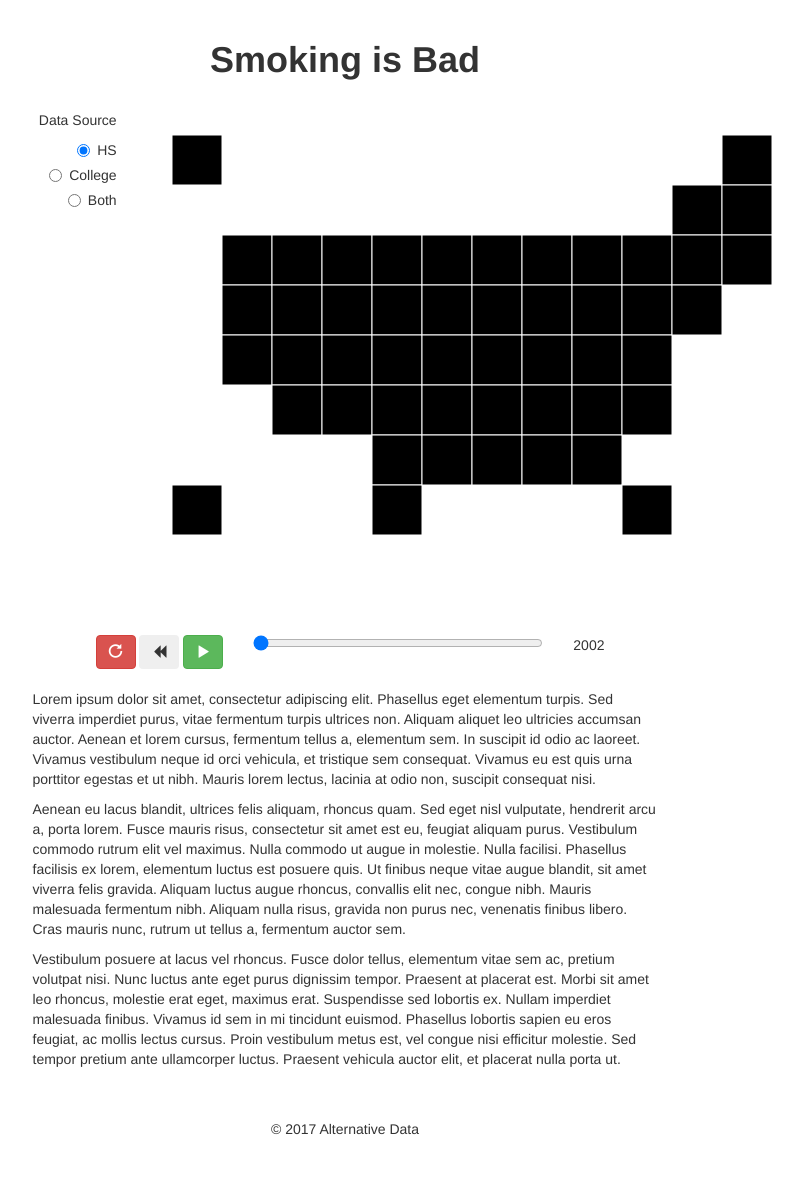
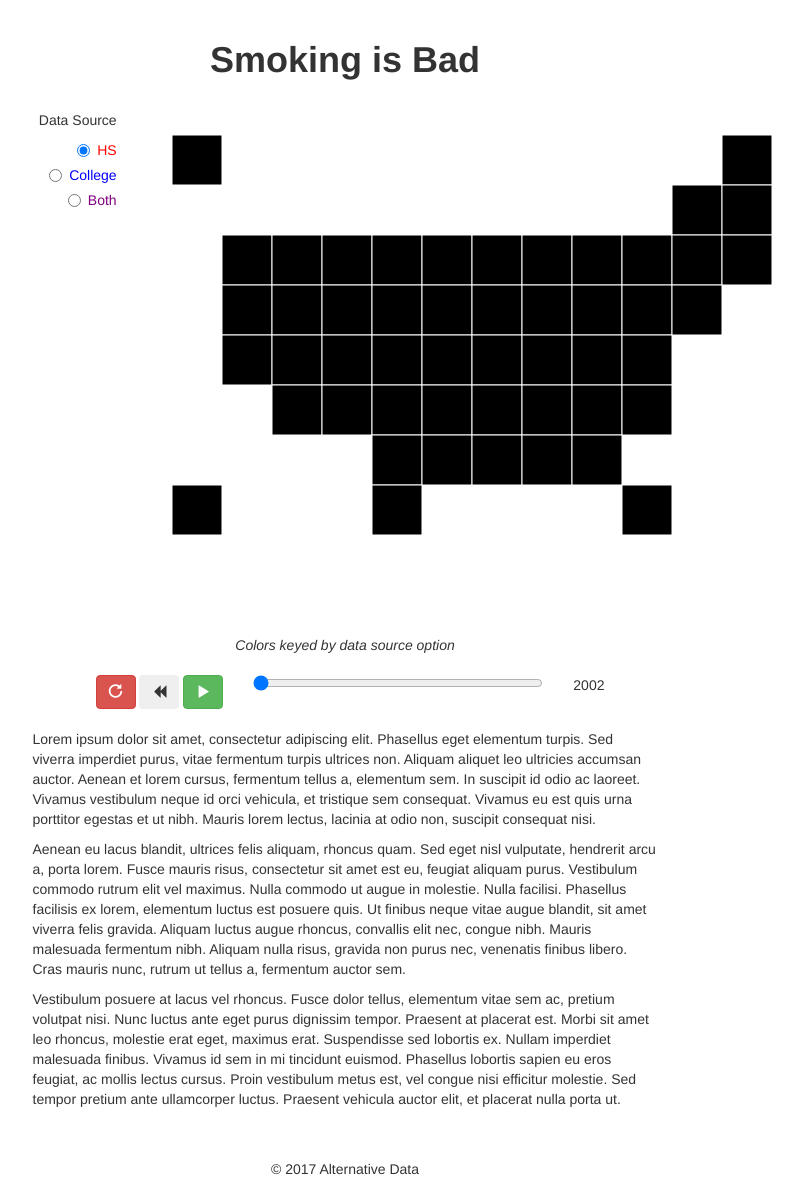
Before and after one commit to EMilborn/Alternative_data, a Flask app: page / in a window 1280 px wide; the page is wider, and only the part inside the window is pictured. Shown: that part, without its empty margins (295-1098 px from the left). Before the commit the page ends 1135 px from the top of that part, so only its background shows below. Run offline with Flask 2, Linux system fonts and the light colour scheme; some libraries are stand-ins or nearby versions.

Commit message:
finish front touch up

```diff
--- a/static/page.css
+++ b/static/page.css
@@ -1,3 +1,16 @@
+#colRadioWrap{
+    color: blue;
+
+}
+
+#hsRadioWrap{
+    color: rgb(255,0,0);
+}
+
+#bothRadioWrap{
+    color: purple;
+}
+
 /*
 #radios{
     display:table;
--- a/templates/page.html
+++ b/templates/page.html
@@ -36,13 +36,13 @@
 	  <div>
 	    Data Source
 	  </div>
-	  <div class="radio">
+	  <div class="radio" id="hsRadioWrap">
 	    <label><input type="radio" name="optradio" id="hsRadio" defaultValue = "true">HS</label>
 	  </div>
-	  <div class="radio">
+	  <div class="radio" id="colRadioWrap">
 	    <label><input type="radio" name="optradio" id="colRadio">College</label>
 	  </div>
-	  <div class="radio">
+	  <div class="radio" id="bothRadioWrap">
 	    <label><input type="radio" name="optradio" id="bothRadio">Both</label>
 	  </div>
 	</div>
@@ -60,6 +60,11 @@
     </div>
     <br>
 
+    <div class="row" align="center">
+      <i>Colors keyed by data source option</i>
+
+    </div>
+      <br>
 
     <div id="ctrlPanel" class = "container-fluid">
       <div class="row">
```
